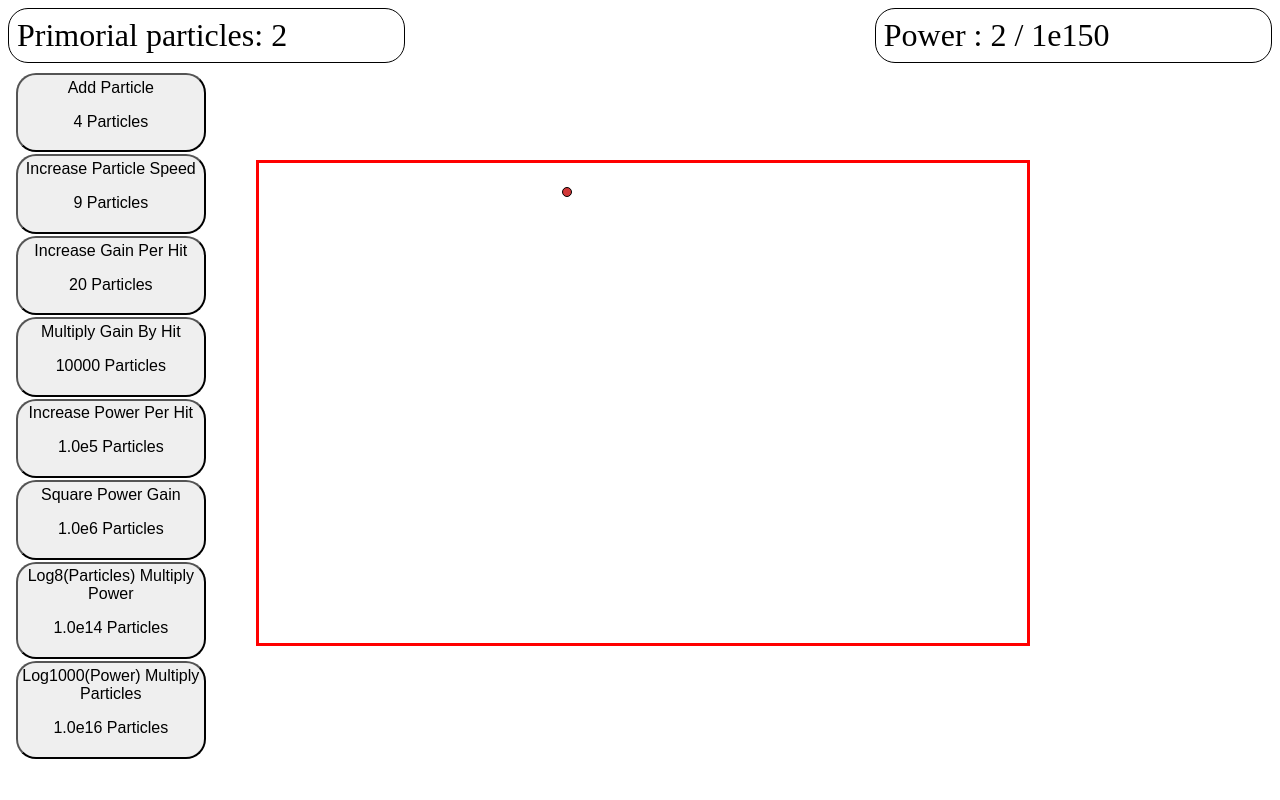
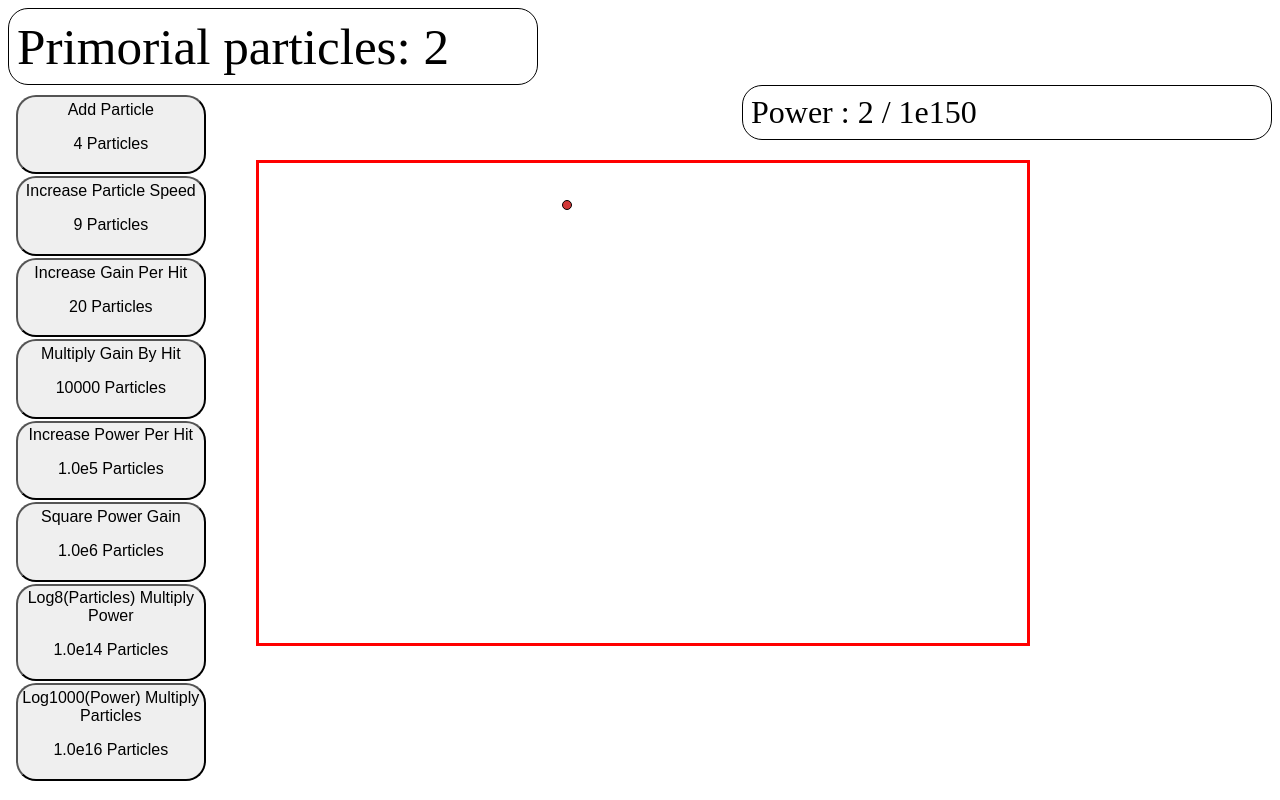
Before and after one commit to LewisSaber/Evolution, a plain HTML site: page index.html in a window 1280 px wide. Drawn offline with Linux system fonts and the light colour scheme.

Commit message:
Attemp to fix

```diff
--- a/particlecontroll.js
+++ b/particlecontroll.js
@@ -65,8 +65,8 @@ function hit(n = "1") {
         Math.pow(2, game.upgrades[3])
     )) *
     BigInt(
-      Math.trunc(1 + pwrl / Math.log10(1.2)* game.upgrades[1]/100) *
-        ((pwrl / Math.log10(1000)) * game.upgrades[7] + 1)
+      Math.trunc((1 + pwrl / Math.log10(1.2)* game.upgrades[1]/100) *
+        ((pwrl / Math.log10(1000)) * game.upgrades[7] + 1))
     );
 
   e.countervalue.innerText = game.particles.formateNumber();
--- a/script.js
+++ b/script.js
@@ -5,8 +5,8 @@ let ticktimer;
 let eparticles = [];
 let particlesdrawn = [];
 let vector = [];
-let windowy = window.innerHeight;
-let windowx = window.innerWidth;
+let windowy = 1280//window.innerHeight;
+let windowx = 1024//window.innerWidth;
 let ballsize;
 let basicparticlespeed = (Math.floor((windowx / 1920) * 2) + 1) / 10;
 let particleperhit = 1;
--- a/styles.css
+++ b/styles.css
@@ -1,12 +1,13 @@
 #counter {
 
-  font-size: 4vh;
+  font-size: 4vw;
   border-radius: 20px;
   border: solid black 1px;
   padding: 1vh;
   display: block;
   float: left;
-  width: 30%;
+  width: 40vw;
+
 }
 #counter > * {
   display: inline;
@@ -55,8 +56,8 @@
     border-radius: 20px;
     border: solid black 1px;
     padding: 1vh;
-    width: 30%;
-    margin-left: 30%;
+    width: 40vw;
+    margin-left: 20vw;
 }
 #powerdiv > * {
     display: inline;
```
